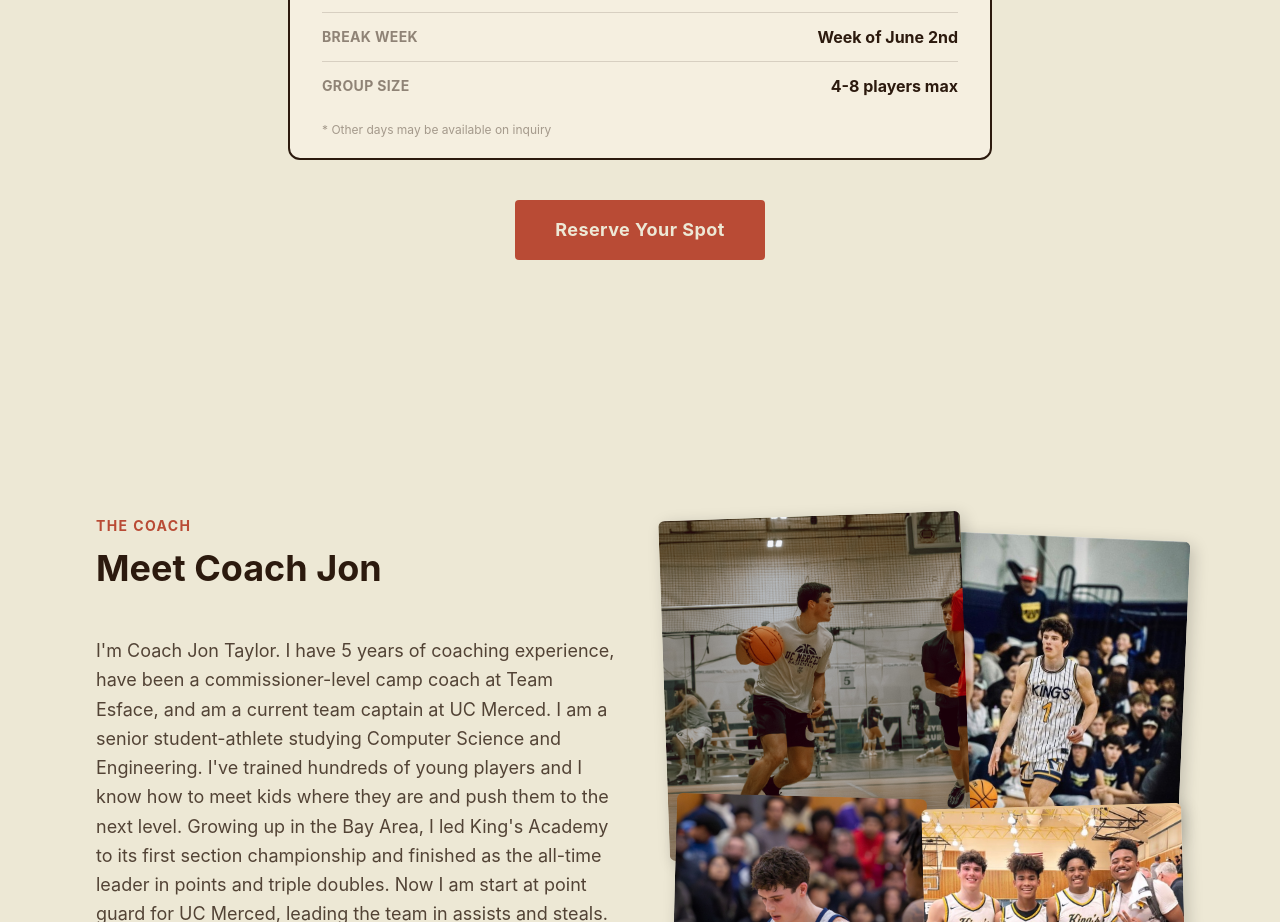
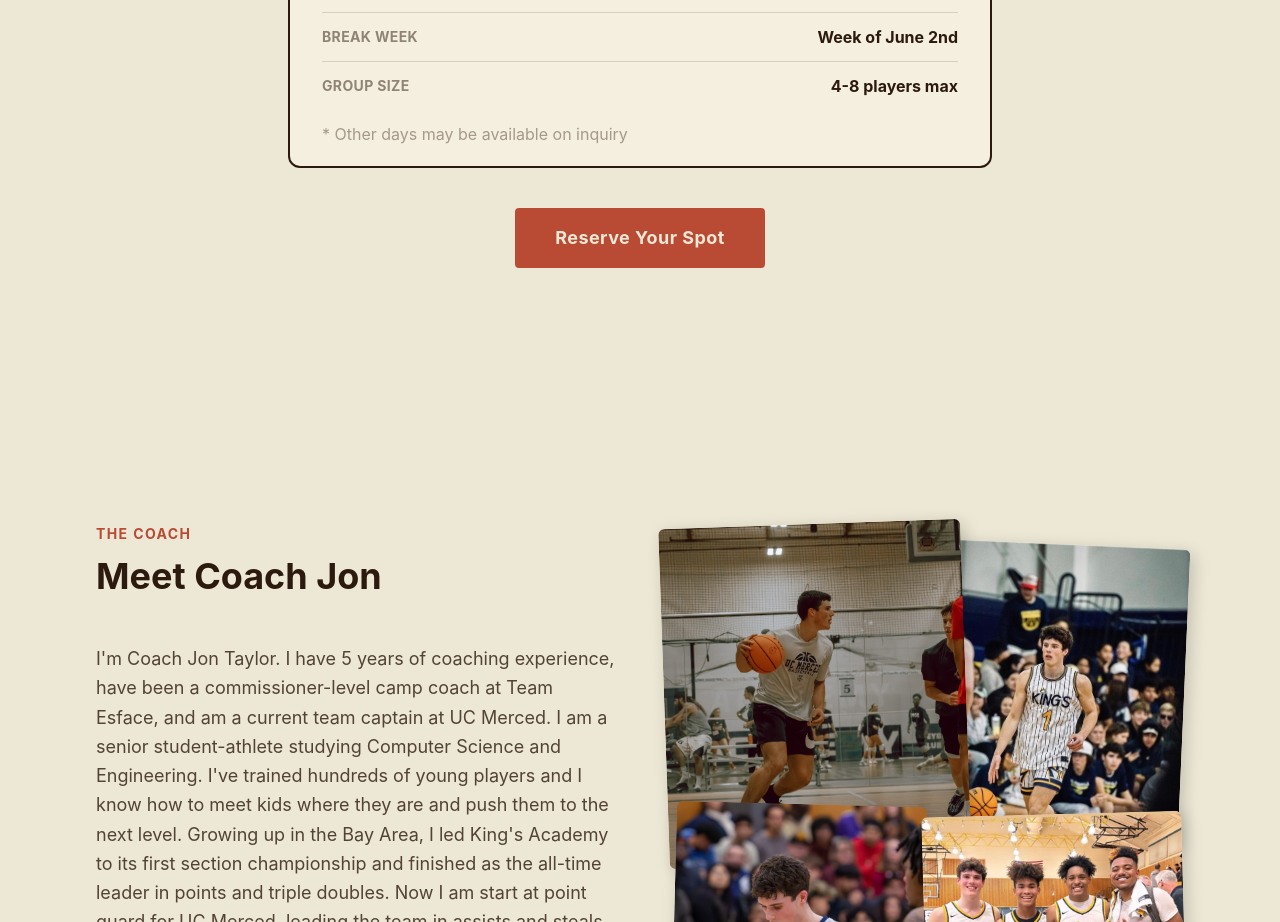
Before and after one commit to jtaylor1cs/bab-basketball, a React (Vite) app: page / in a window 1280 px wide. Shown: the part 3487-4409 px from the top of the page. Built offline with nearby package versions, Linux system fonts and the light colour scheme; a web font is replaced by a local one.

Commit message:
adding inquiry size

```diff
--- a/src/components/Schedule.jsx
+++ b/src/components/Schedule.jsx
@@ -92,7 +92,7 @@ function Schedule() {
       <p style={{ color: '#2C1A0E' }} className="font-bold">{item.value}</p>
     </div>
   ))}
-  <p style={{ color: '#2C1A0E' }} className="text-xs opacity-40 mt-3">
+  <p style={{ color: '#2C1A0E' }} className="text-s opacity-40 mt-3">
     * Other days may be available on inquiry
   </p>
 </div>
```
